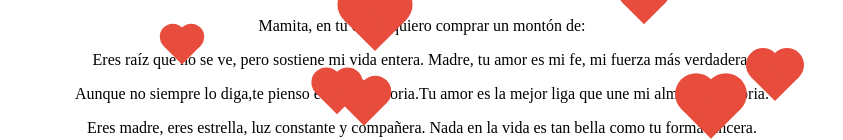
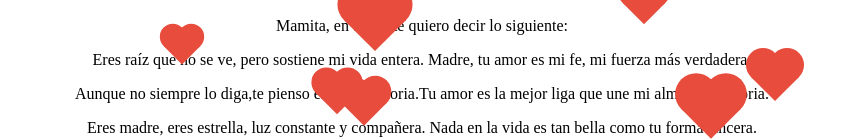
Before and after one commit to Eduardo-doom/diadelamadre, a plain HTML site: page index.html in a window 1280 px wide. Shown: the part 422-562 px from the top of the page, without its empty margins (218-1061 px from the left). Drawn offline with Linux system fonts and the light colour scheme.

Commit message:
Add files via upload

```diff
--- a/index.html
+++ b/index.html
@@ -21,7 +21,7 @@
 - https://media.giphy.com/media/JR1gSWTI4Uxjy/giphy.gif
 -->
 
-<p>Mamita, en tu día te quiero comprar un montón de:</p>
+<p>Mamita, en tu día te quiero decir lo siguiente:</p>
 <!-- Adiciona<!DOCTYPE html>
 <html lang="en" >
 <head>
```
